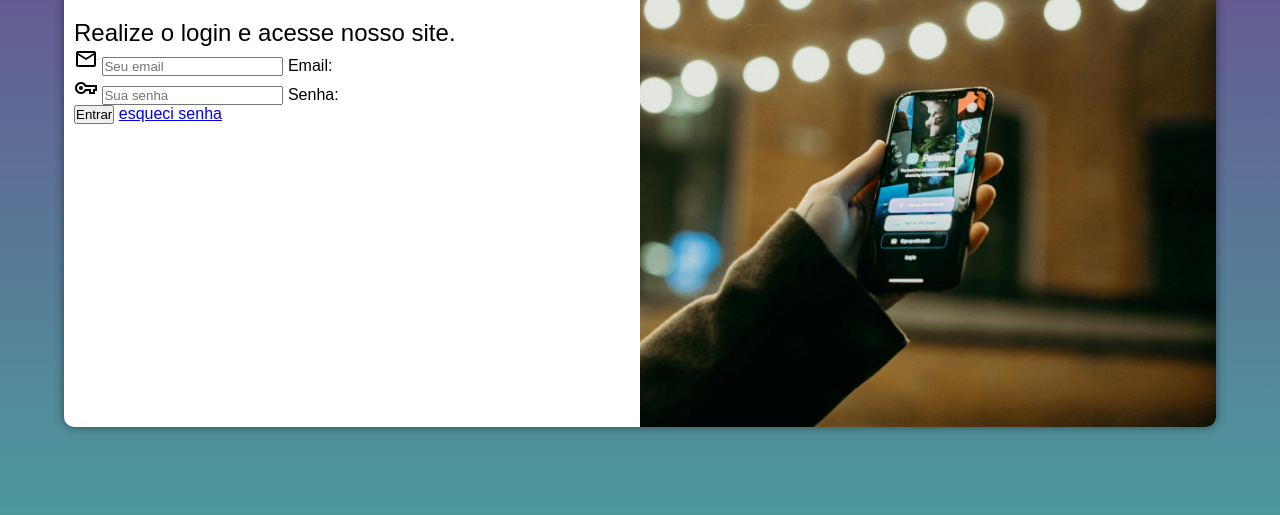
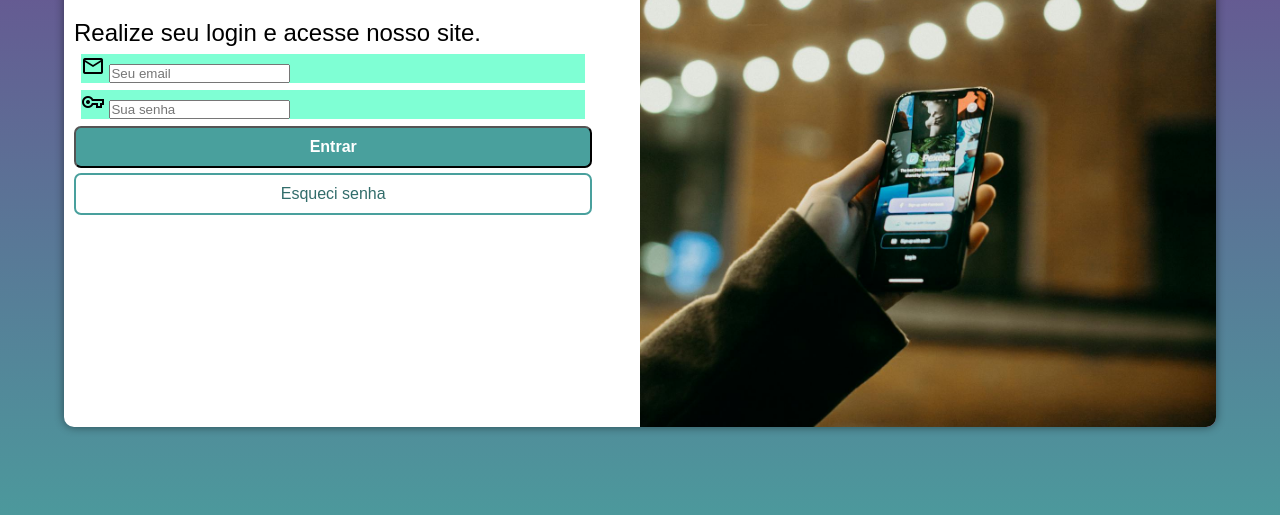
Before and after one commit to KelySoare5/projeto-login, a plain HTML site: page index.html in a window 1280 px wide. Shown: the part 223-738 px from the top of the page. Drawn offline with nearby package versions, Linux system fonts and the light colour scheme.

Commit message:
css no botao

```diff
--- a/estilos/style.css
+++ b/estilos/style.css
@@ -14,12 +14,20 @@ body{
     height: 100vh;
     width: 100vw;
 }
+
 main{
     position: relative;
     height: 100vh;
     width: 100vw;
 }
-
+h1{
+    text-align: center;
+    padding: 10px;
+    font-size: 1.8em;
+}
+p{
+    font-size: 1em;
+}
 section.login{
     position: absolute;
     top: 50%;
@@ -44,12 +52,39 @@ div.formulario{
     display: block;
     padding: 10px;
 }
+div.campo{
+    background-color: aquamarine;
+    margin: 7px;
+}
+button{
+    display: block;
+    background-color: var(--corVerde);
+    color: white;
+    width: 100%;
+    padding: 10px;
+    font-size: 1em;
+    font-weight: bold;
+    cursor: pointer;
+    border-radius: 7px;
+}
 
-h1{
+button:hover{
+    background-color: #326d6b;
+}
+
+a{
+    display: block;
     text-align: center;
     padding: 10px;
-    font-size: 2em;
+    font-size: 1em;
+    border: 2px solid var(--corVerde);
+    text-decoration: none;
+    color: #326d6b;
+    margin: 5px 0;
+    border-radius: 7px;
 }
-p{
-    font-size: 1.2em;
+
+a:hover{
+    background-color: #5dc9c5;
+    color: white;
 }
--- a/index.html
+++ b/index.html
@@ -17,7 +17,7 @@
 
             <div class="formulario">
                 <h1>Login</h1>
-                <p>Realize o login e acesse nosso site.</p>
+                <p>Realize seu login e acesse nosso site.</p>
 
                 <form action="login.php" method="post">
                     <div class="campo">
@@ -25,19 +25,19 @@
                             mail
                             </span>
                         <input type="email" name="login" id="ilogin" required placeholder="Seu email">
-                        <label for="ilogin">Email: </label>
+                        <!-- <label for="ilogin">Email: </label> -->
                     </div>
 
-                    <div>
+                    <div class="campo">
                         <span class="material-symbols-outlined">
                             vpn_key
                             </span>
                             <input type="password" name="senha" id="isenha" required placeholder="Sua senha" minlength="8">
-                            <label for="isenha">Senha: </label>
+                            <!-- <label for="isenha">Senha: </label>  -->
                     </div>
 
                     <button type="submit">Entrar</button>
-                    <a href="#">esqueci senha</a>
+                    <a href="#">Esqueci senha</a>
                 </form>
             </div>
 
```
